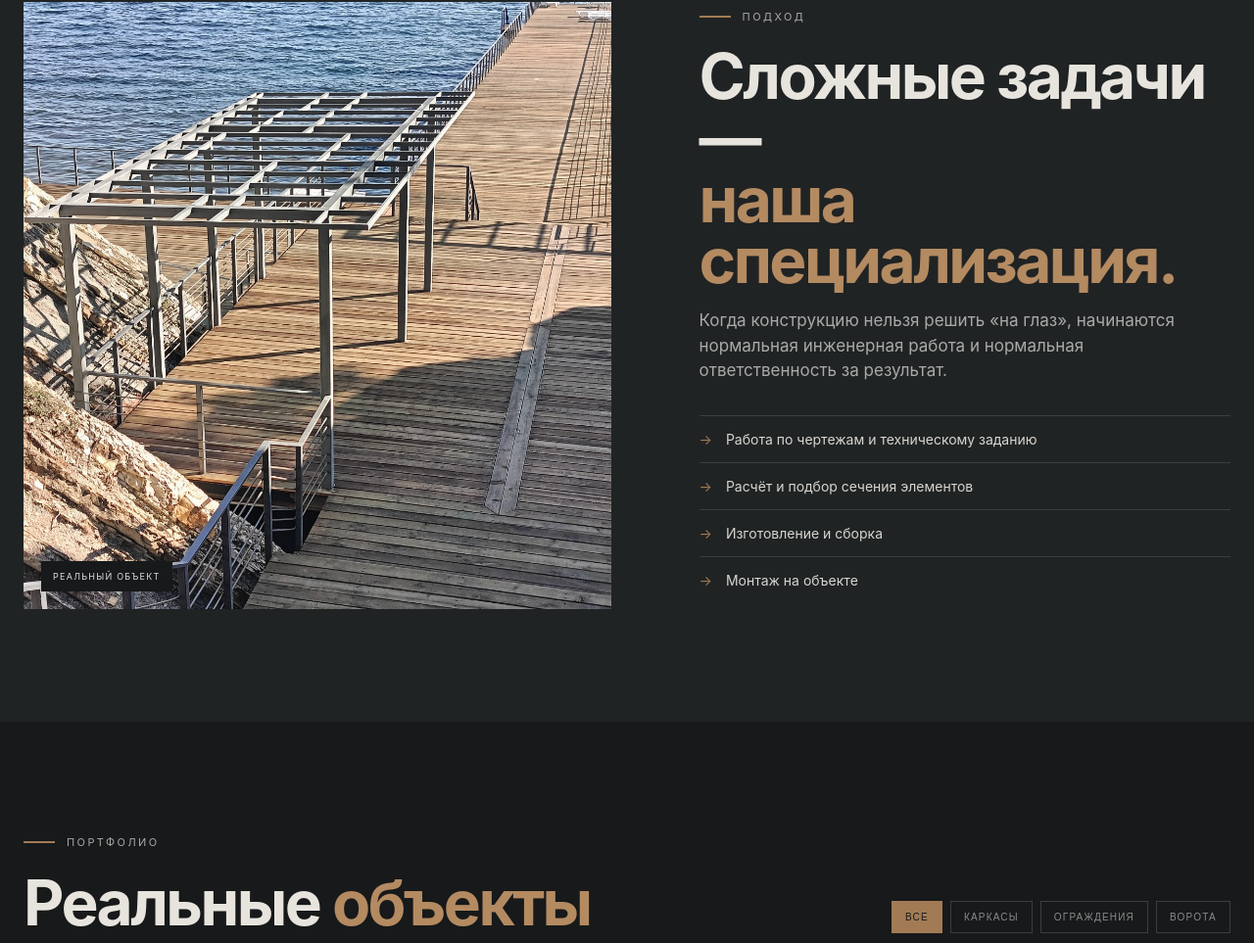
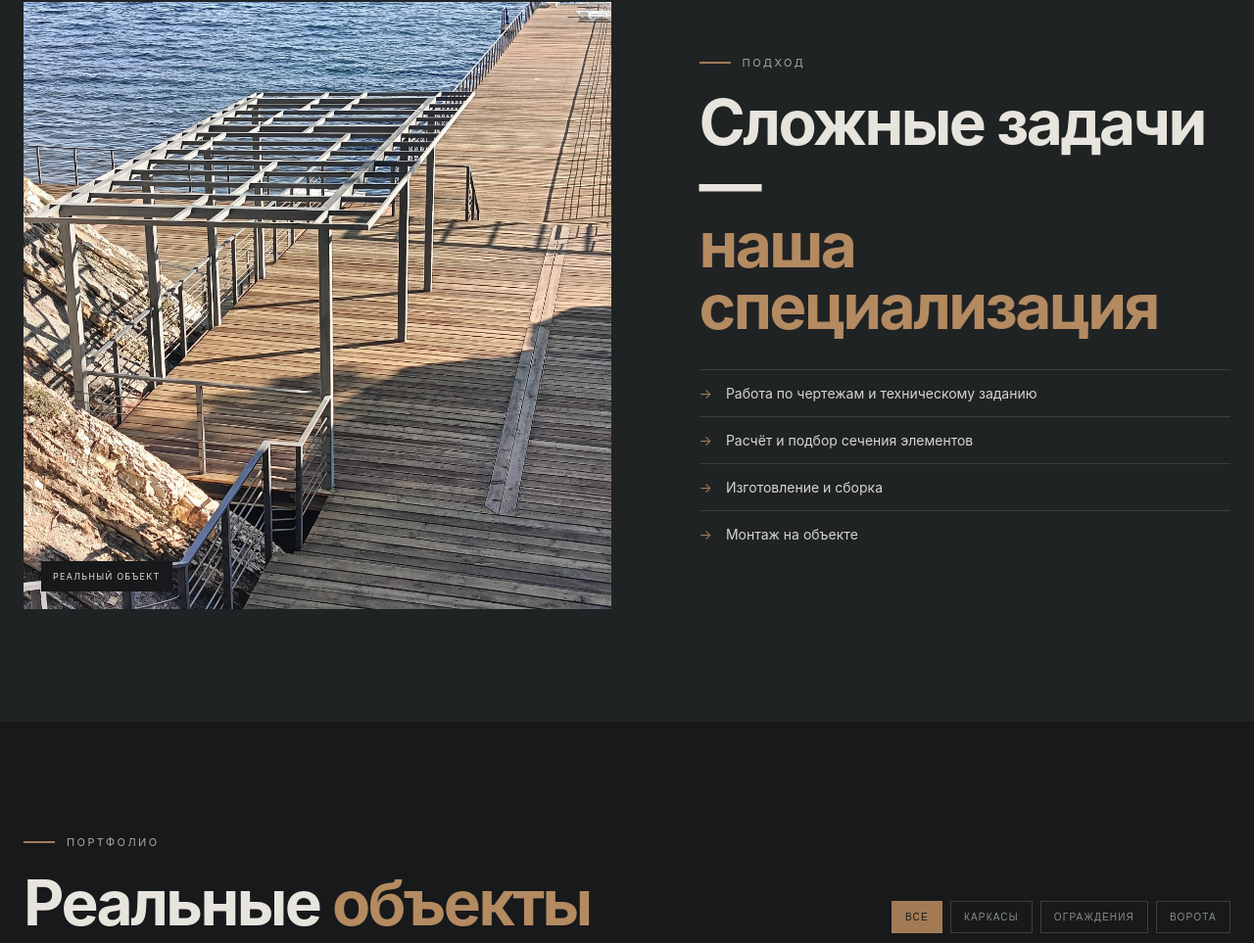
Before and after one commit to genpauls88-gif/stalnoy, a plain HTML site: page index.html in a window 1280 px wide. Shown: the part 1993-2956 px from the top of the page at 98% size. Drawn offline with Linux system fonts and the light colour scheme.

Commit message:
Update index.html

```diff
--- a/index.html
+++ b/index.html
@@ -89,8 +89,7 @@
     </div>
     <div class="feature-copy">
       <div class="eyebrow"><span></span> ПОДХОД</div>
-      <h2>Сложные задачи —<br><em>наша специализация.</em></h2>
-      <p>Когда конструкцию нельзя решить «на глаз», начинаются нормальная инженерная работа и нормальная ответственность за результат.</p>
+      <h2>Сложные задачи —<br><em>наша специализация</em></h2>
       <ul>
         <li>Работа по чертежам и техническому заданию</li>
         <li>Расчёт и подбор сечения элементов</li>
```
